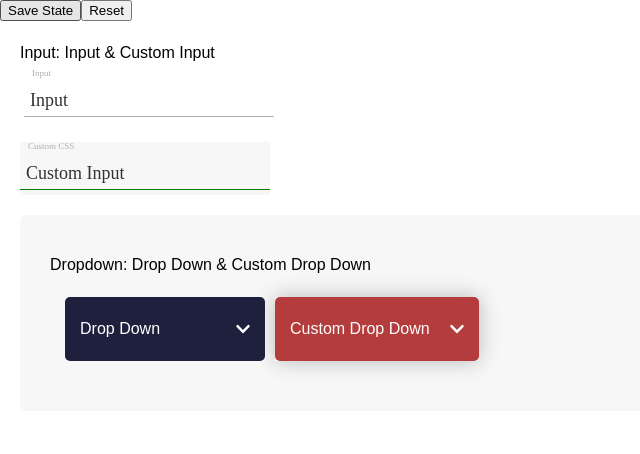
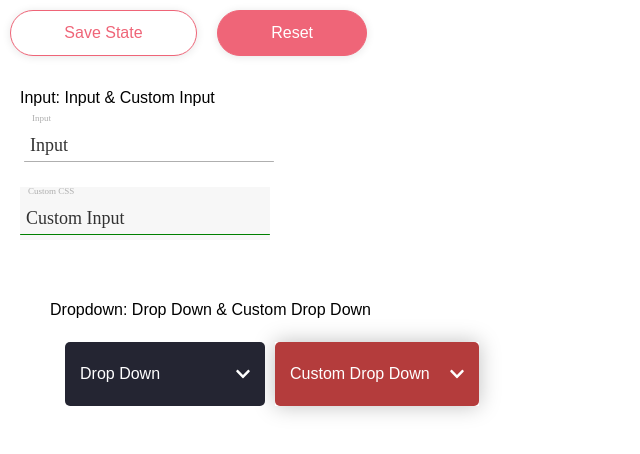
Before and after one commit to harrypunia/vue-core-dui, a Vue app: page / in a window 1280 px wide. Shown: the top 454 px of the page, without its empty margins (0-640 px from the left). Built offline with nearby package versions, Linux system fonts and the light colour scheme.

Commit message:
component-button - Added two themes for buttons outlined and filled - Added focus active and hover states

```diff
--- a/src/App.vue
+++ b/src/App.vue
@@ -1,7 +1,7 @@
 <template>
   <div id="app">
-    <button @click.prevent="setDefault">Save State</button>
-    <button @click.prevent="resetHomePage">Reset</button>
+    <Button :onClick="e => setDefault()">Save State</Button>
+    <Button :onClick="resetHomePage" type="fill">Reset</Button>
     <div style="width: 250px; margin: 20px">
       <p invert>Input: {{`${input} & ${customInput}`}}</p>
       <Input :value.sync="input" label="Input"/>
@@ -20,6 +20,7 @@
 </template>
 
 <script>
+  import Button from "./components/button/Button";
   import Card from "./components/card/Card";
   import Dropdown from "./components/Dropdown";
   import Grid from "./components/grid/Grid";
@@ -28,7 +29,7 @@
 
   export default {
     name: 'app',
-    components: {Input, Dropdown, Grid, Card},
+    components: {Input, Dropdown, Grid, Card, Button},
     data() {
       return {
         ...style,
--- /dev/null
+++ b/src/components/button/Button.vue
@@ -0,0 +1,31 @@
+<template>
+  <button
+      class="button"
+      :class="[typeClasses]"
+      @click.prevent="e => onClick ? onClick(e) : null">
+    <p reset-margin invert class="button-text">
+      <slot></slot>
+    </p>
+  </button>
+</template>
+
+<script>
+  export default {
+    name: "Button",
+    props: {
+      type: {
+        type: String,
+        default: "outline",
+        validator: value => ["fill", "outline", "rigid"].indexOf(value) !== -1
+      },
+      onClick: Function
+    },
+    data() {
+      return {
+        typeClasses: `button-${this.type}`
+      }
+    }
+  }
+</script>
+
+<style lang="scss" scoped>@import "../../resources/scss/components/button/button";</style>
--- a/src/components/js/mixin.js
+++ b/src/components/js/mixin.js
@@ -16,10 +16,6 @@ export default {
 
     reset() {
       Object.assign(this.$data, this.default);
-      // const keys = Object.keys(this.$data);
-      // for (let key of keys) {
-      //   this.$set(this.$data, key, this.default[key]);
-      // }
     }
   }
 };
--- a/src/resources/scss/components/_dropdown.scss
+++ b/src/resources/scss/components/_dropdown.scss
@@ -50,11 +50,11 @@
       position: relative;
       padding: 20px 15px;
       margin: 0;
-      color: white;
+      color: map-get($theme, white);
       cursor: pointer;
 
       &:hover {
-        background-color: rgba(white, .05);
+        background-color: rgba(map-get($theme, white), .05);
 
         & .dui-dropdown-drawer-highlight {
           transform: none;
--- /dev/null
+++ b/src/resources/scss/components/button/_button.scss
@@ -0,0 +1,73 @@
+@import "../../core/core";
+
+.button {
+  position: relative;
+  min-width: 120px;
+  padding: 10px 4em;
+  margin: 10px;
+  border-radius: 5em;
+  cursor: pointer;
+  box-shadow: map-get($shadow, xsmall);
+  transition: background-color .3s ease, transform .3s ease;
+
+  &-text {
+    @include smooth(color, .3s);
+  }
+
+  &:hover {
+    transform: scale(1.05);
+  }
+
+  &:focus {
+    outline: none;
+  }
+
+  &:active {
+    transform: scale(1);
+  }
+
+  &-outline {
+    background-color: map-get($theme, white);
+    border: 1px solid map-get($theme, secondary);
+    @include focus();
+
+    .button-text {
+      color: map-get($theme, secondary);
+    }
+
+    &:hover, &:focus {
+      background-color: map-get($theme, secondary);
+
+      .button-text {
+        color: map-get($theme, white);
+      }
+    }
+  }
+
+  &-fill {
+    background-color: map-get($theme, secondary);
+    border: 1px solid map-get($theme, secondary);
+    @include focus();
+
+    .button-text {
+      color: map-get($theme, white);
+    }
+  }
+
+  &-outline {
+    background-color: map-get($theme, white);
+    border: 1px solid map-get($theme, secondary);
+
+    .button-text {
+      color: map-get($theme, secondary);
+    }
+
+    &:hover {
+      background-color: map-get($theme, secondary);
+
+      .button-text {
+        color: map-get($theme, white);
+      }
+    }
+  }
+}
--- a/src/resources/scss/components/card/card.scss
+++ b/src/resources/scss/components/card/card.scss
@@ -23,6 +23,6 @@
 
   &-raised {
     box-shadow: map-get($shadow, regular);
-    background-color: white;
+    background-color: map-get($theme, white);
   }
 }
--- a/src/resources/scss/components/input/_input.scss
+++ b/src/resources/scss/components/input/_input.scss
@@ -4,10 +4,9 @@
   position: relative;
   border: none;
   width: 100%;
-  padding: 5px 2px;
+  padding: 15px 2px 5px 2px;
   font-family: inherit;
   font-size: 18px;
-  margin: 10px 0 0 0;
   background-color: transparent;
   color: map-get($grey, 8);
 
--- a/src/resources/scss/core/_colors.scss
+++ b/src/resources/scss/core/_colors.scss
@@ -1,8 +1,8 @@
 $theme: (
     primary: #da814d,
     secondary: #ef6578,
-    dark: #1f1f3e,
-    white: #f7f7f7
+    dark: #242532,
+    white: #ffffff
 );
 
 $grey: (
--- a/src/resources/scss/core/_mixins.scss
+++ b/src/resources/scss/core/_mixins.scss
@@ -1,3 +1,5 @@
+@import "./colors";
+
 @mixin size($w, $h) {
   width: $w;
   height: $h;
@@ -89,3 +91,29 @@
     box-shadow: 0 0 16px $color;
   }
 }
+
+@mixin focus() {
+  &:focus {
+    &:after {
+      content: "";
+      @include posAbs(50%, 50%, true, default);
+      @include size(90%, 75%);
+      border-radius: inherit;
+      transform-origin: left top;
+      background: rgba(255, 255, 255, .15);
+      animation: pulse 4s ease;
+    }
+  }
+}
+
+@keyframes pulse {
+  0% {
+    transform: scale(1) translate(-50%, -50%);
+  }
+  50% {
+    transform: scale(.9) translate(-50%, -50%);
+  }
+  100% {
+    transform: scale(1) translate(-50%, -50%);
+  }
+}
--- a/src/resources/scss/core/_variables.scss
+++ b/src/resources/scss/core/_variables.scss
@@ -7,6 +7,7 @@ $index: (
 );
 
 $shadow: (
+    xsmall: 0 1px 8px rgba(0, 0, 0, .1),
     small: 0 6px 18px rgba(0, 0, 0, .09),
     regular: 0 10px 24px rgba(0, 0, 0, .08),
     large: 0 20px 30px rgba(0, 0, 0, .07),
```
